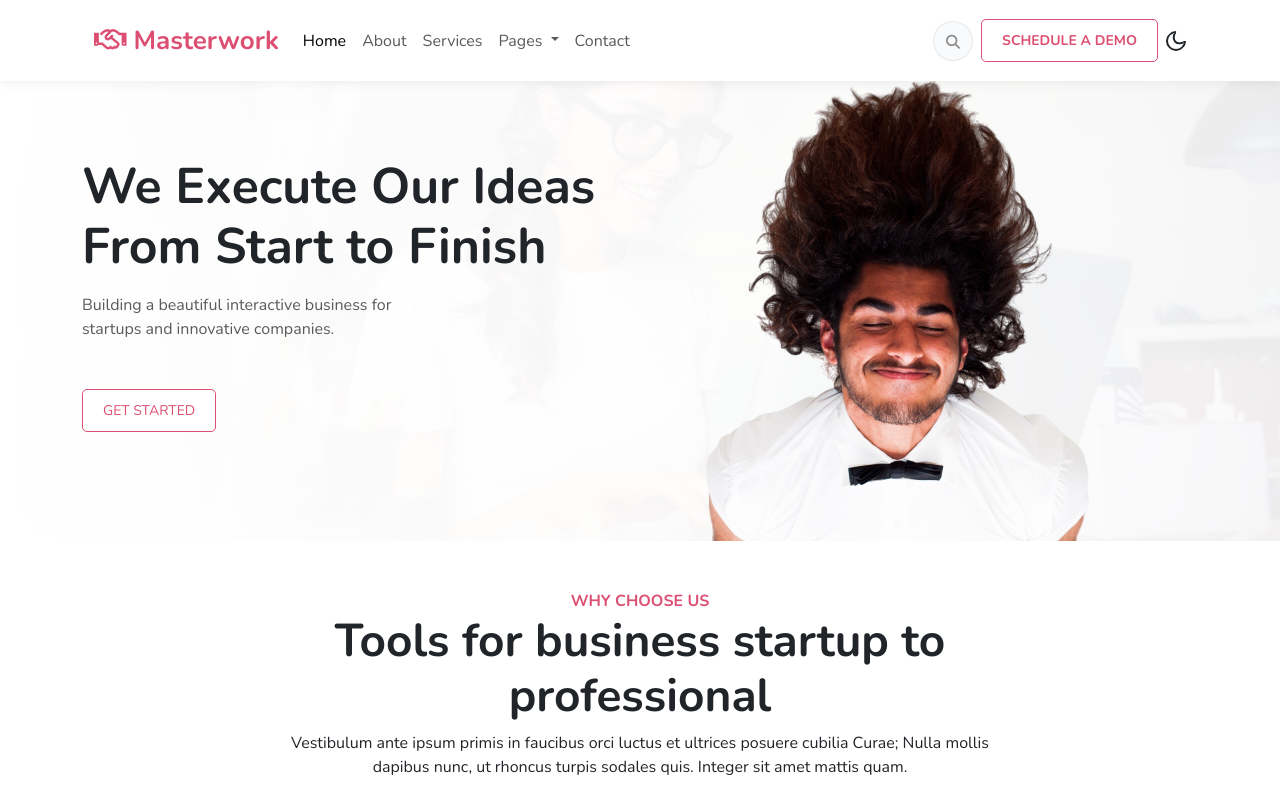
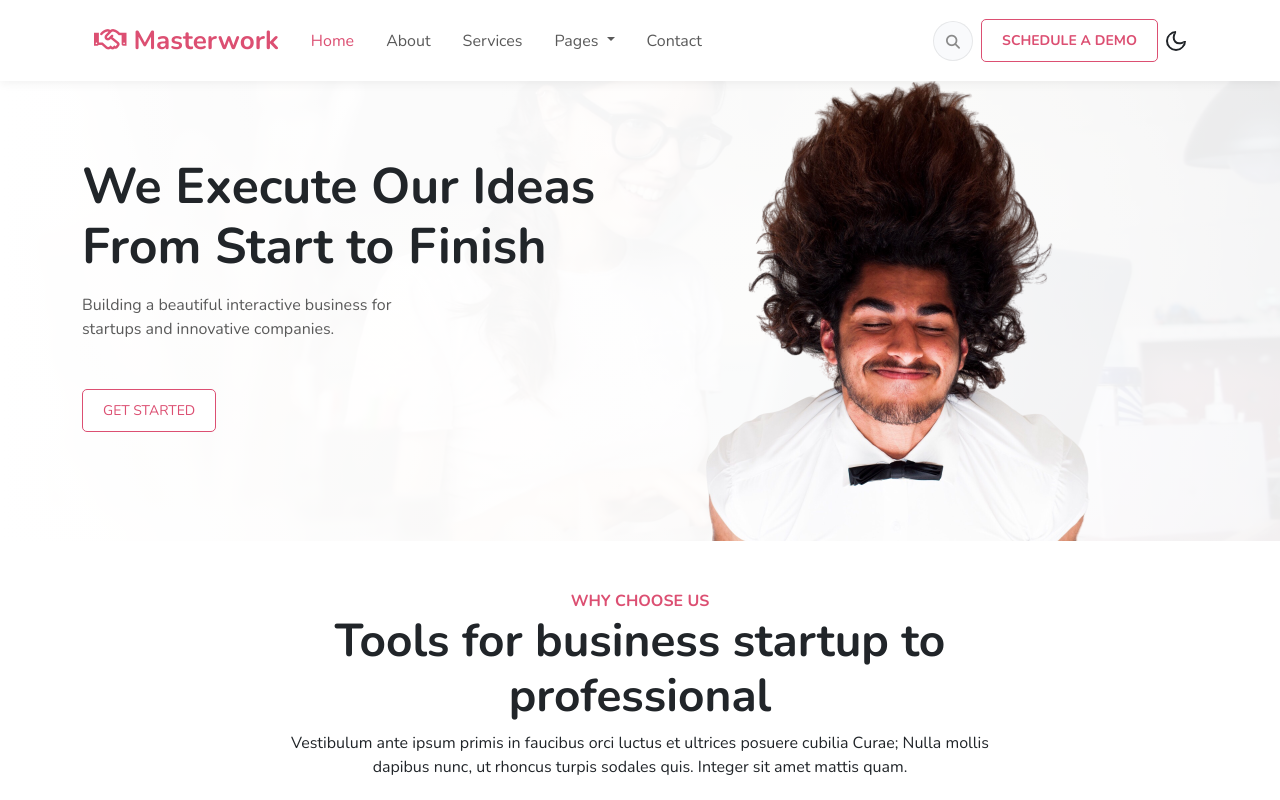
Before and after one commit to gailnguyen/g9-masterwork, a plain HTML site: page home.html in a window 1280 px wide. Shown: the top 800 px of the page. Drawn offline with nearby package versions, Linux system fonts and the light colour scheme; a script that the page names is missing.

Commit message:
update template

```diff
--- a/css/style.css
+++ b/css/home.css
@@ -38,6 +38,35 @@ header {
 .navbar .navbar-brand i {
   font-size: 26px;
 }
+
+header .navbar-nav .nav-link.active, .navbar-nav .nav-link.show {
+  color: #dc4f72;
+}
+
+header .navbar-nav .nav-link:hover {
+  color: #dc4f72;
+}
+
+header .navbar-nav .nav-link {
+  position: relative;
+}
+
+header .navbar-nav .nav-link::before {
+  content: "";
+  position: absolute;
+  bottom: 5px;
+  left: 8px;
+  width: 0;
+  height: 2px;
+  background-color: #dc4f72;
+}
+
+header .nav-link:hover::before {
+  color: #dc4f72;
+  width: 30%;
+  transition: all 0.8s;
+}
+
 
 .navbar .nav-item {
   font-size: 16px;
--- a/home.html
+++ b/home.html
@@ -37,7 +37,7 @@
   <link rel="stylesheet" href="https://cdnjs.cloudflare.com/ajax/libs/animate.css/4.1.1/animate.min.css" />
 
   <!-- my css -->
-  <link rel="stylesheet" href="./css/style.css" />
+  <link rel="stylesheet" href="./css/home.css" />
 </head>
 
 <body>
@@ -52,30 +52,30 @@
             aria-controls="navbarScroll" aria-expanded="false" aria-label="Toggle navigation">
             <span class="navbar-toggler-icon"></span>
           </button>
-          <div class="collapse navbar-collapse" id="navbarScroll">
+          <div class="collapse navbar-collapse justify-content-end" id="navbarScroll">
             <ul class="navbar-nav me-auto my-2 my-lg-0 navbar-nav-scroll" style="--bs-scroll-height: 100px">
               <li class="nav-item">
-                <a class="nav-link active" aria-current="page" href="#">Home</a>
+                <a class="nav-link ms-2 me-2 active" aria-current="page" href="./home.html">Home</a>
               </li>
               <li class="nav-item">
-                <a class="nav-link" href="#">About</a>
+                <a class="nav-link ms-2 me-2" href="./about.html">About</a>
               </li>
               <li class="nav-item">
-                <a class="nav-link" href="#">Services</a>
+                <a class="nav-link ms-2 me-2" href="./services.html">Services</a>
               </li>
               <li class="nav-item dropdown">
-                <a class="nav-link dropdown-toggle" href="#" role="button" data-bs-toggle="dropdown"
+                <a class="nav-link ms-2 me-2 dropdown-toggle" href="#" role="button" data-bs-toggle="dropdown"
                   aria-expanded="false">
                   Pages
                 </a>
                 <ul class="dropdown-menu">
-                  <li><a class="dropdown-item" href="#">Blog Posts</a></li>
-                  <li><a class="dropdown-item" href="#">Landing Pages</a></li>
-                  <li><a class="dropdown-item" href="#">404 Page</a></li>
+                  <li><a class="dropdown-item" href="./blogpost.html">Blog Posts</a></li>
+                  <li><a class="dropdown-item" href="./landingpage.html">Landing Pages</a></li>
+                  <li><a class="dropdown-item" href="./404page">404 Page</a></li>
                 </ul>
               </li>
               <li class="nav-item">
-                <a class="nav-link">Contact</a>
+                <a class="nav-link ms-2 me-2" href="./contact.html">Contact</a>
               </li>
             </ul>
 
```
Also changed, not shown: 404page.html (added), about.html (added), blogpost.html (added), contact.html (added), css/404page.css (added), css/about.css (added), css/blogpost.css (added), css/contact.css (added), css/landingpage.css (added), css/services.css (added), landingpage.html (added), services.html (added).
